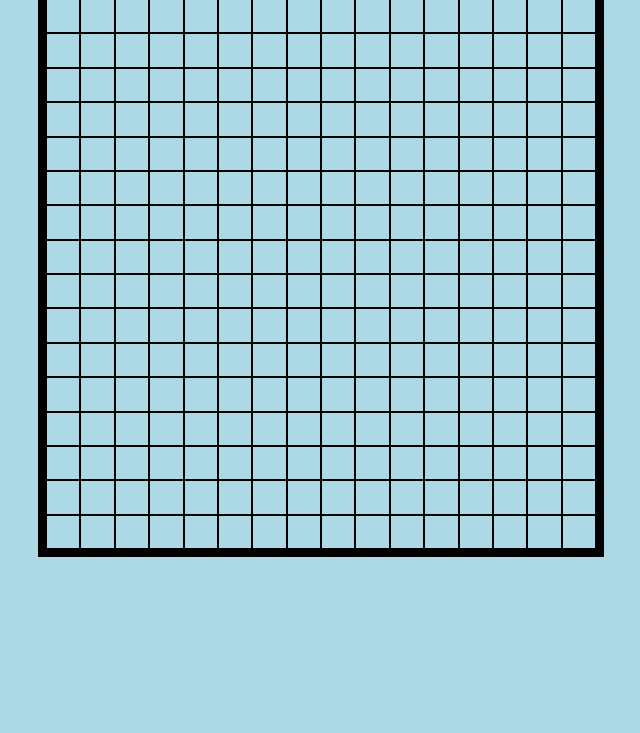
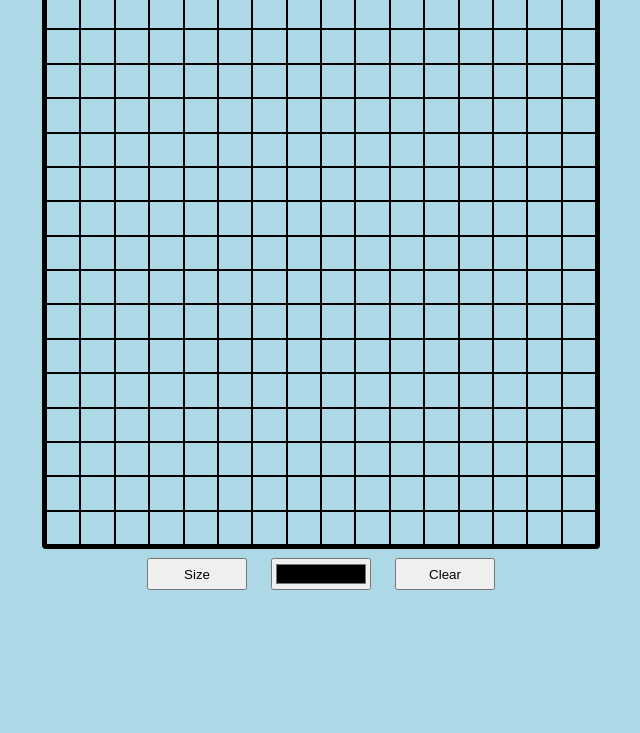
Before and after one commit to SpykerNZ/odin-etch, a plain HTML site: page index.html in a window 1280 px wide. Shown: the part 67-800 px from the top of the page, without its empty margins (319-959 px from the left). Drawn offline with Linux system fonts and the light colour scheme.

Commit message:
move header to footer and add new title header

```diff
--- a/index.html
+++ b/index.html
@@ -10,6 +10,9 @@
 </head>
 <body>
     <div class="header">
+        <h1>Etch-A-Sketch</h1>
+    </div>
+    <div class="footer">
         <button class="sizeButton">Size</button>
         <input class="colorInput" type="color"></input>
         <button class="clearButton">Clear</button>
--- a/script.js
+++ b/script.js
@@ -55,9 +55,11 @@ function generateGrid(rowSize, columnSize) {
         elemDiv.addEventListener('mouseleave', onExit);
         tableDiv.appendChild(elemDiv);
     }
+    const footer = document.querySelector('.footer');
+
     document.documentElement.style.setProperty('--numCols', numberOfColumns);
     document.documentElement.style.setProperty('--numRows', numberOfRows);
-    document.body.appendChild(tableDiv);
+    document.body.insertBefore(tableDiv, footer);
 }
 
 const changeGridSizeButton = document.querySelector(".sizeButton");
--- a/style.css
+++ b/style.css
@@ -16,6 +16,14 @@ button,input {
     gap: 24px;
 }
 
+.footer {
+    display: flex;
+    justify-content: center;
+    align-items: center;
+    height: 50px;
+    gap: 24px;
+}
+
 .table {
     display: grid;
     margin: auto;
@@ -23,7 +31,8 @@ button,input {
     grid-template-rows: repeat(var(--numRows), 1fr);
     width: 550px;
     height: 550px;
-    border: black solid 8px;
+    border: black solid 4px;
+    border-radius: 4px;
 }
 
 .element {
```
